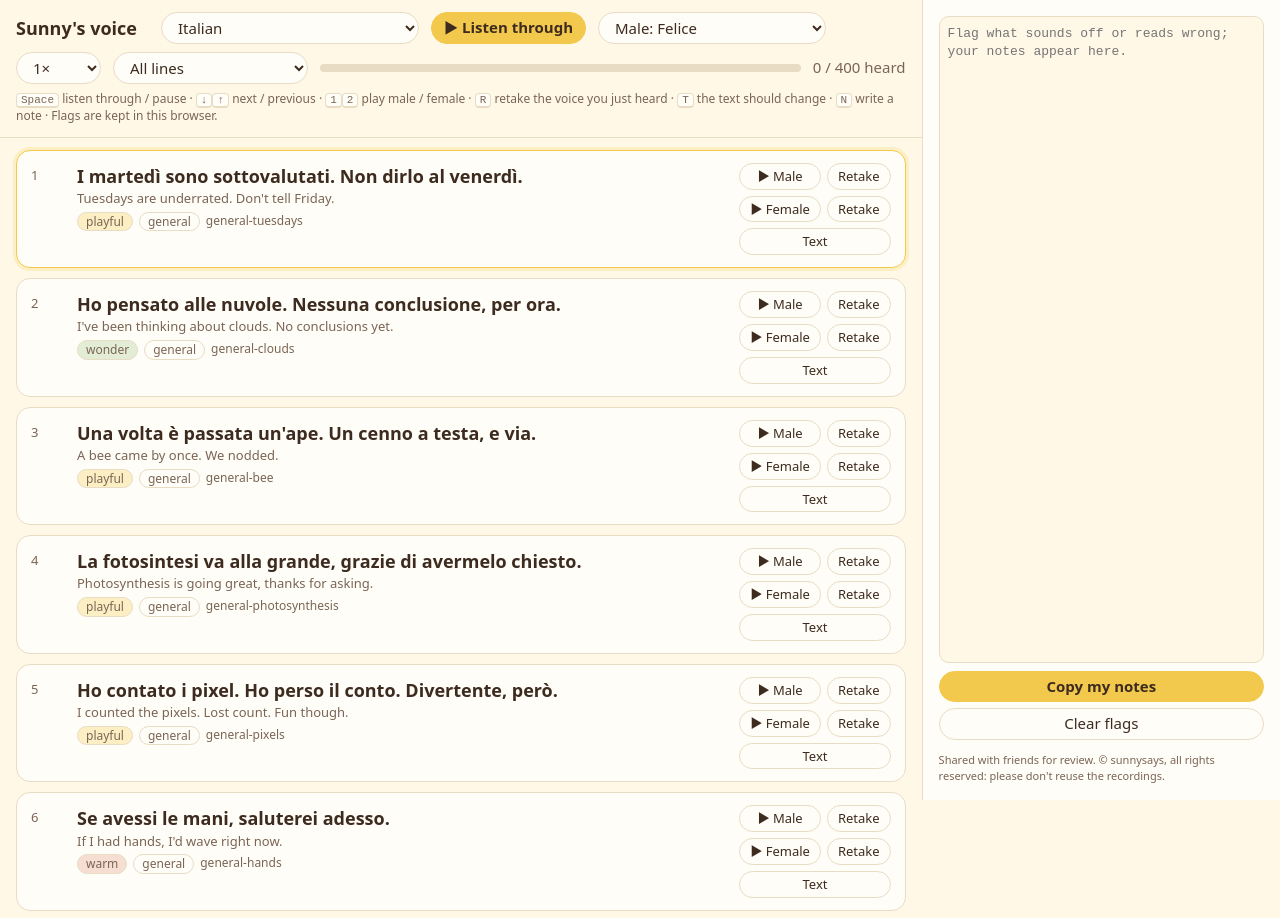
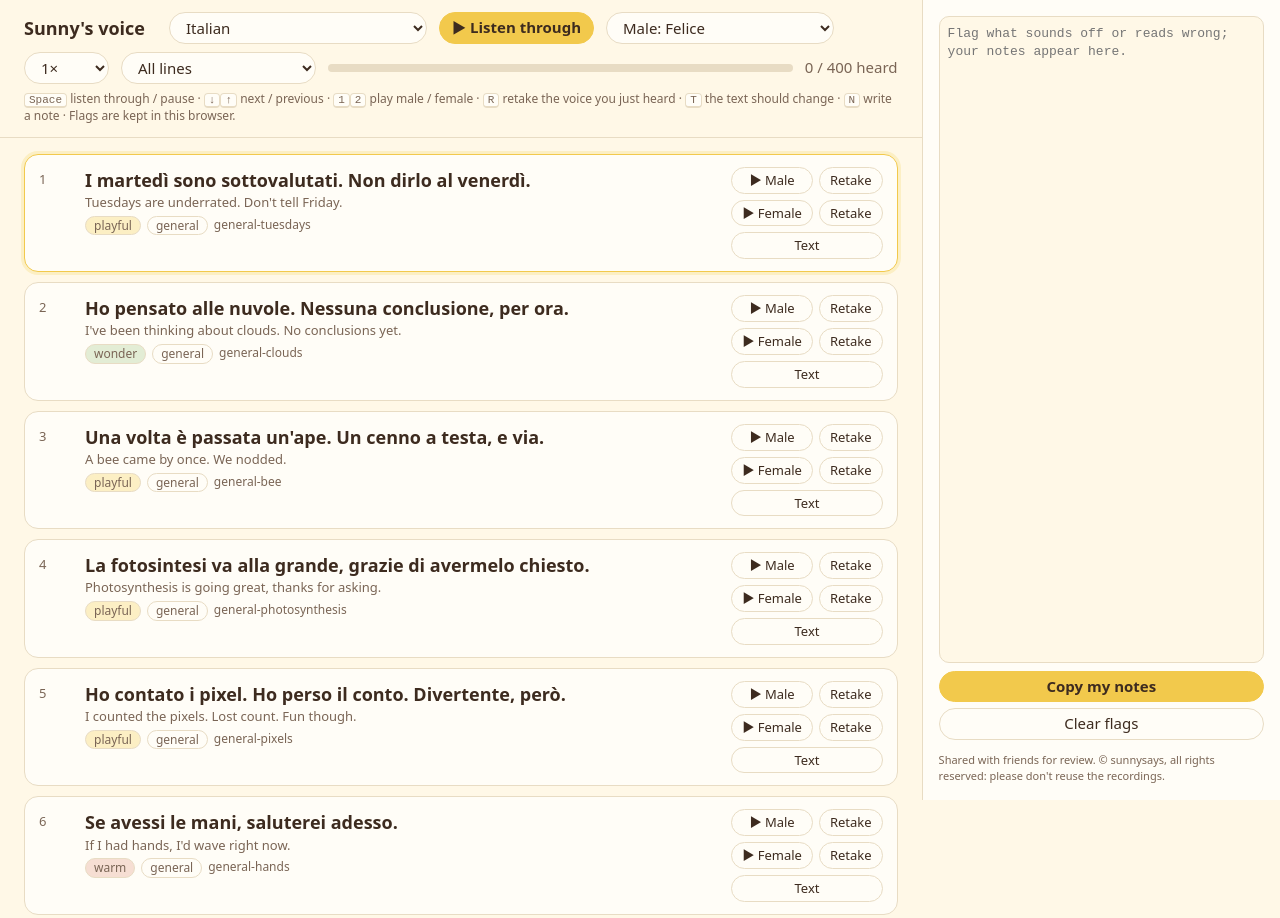
Before and after one commit to vmihalachi/sunnysays-voices, a plain HTML site: page review/it.html in a window 1280 px wide. Shown: the top 918 px of the page. Drawn offline with Linux system fonts and the light colour scheme.

Commit message:
Review page: center the list beside the notes column

```diff
--- a/review/it.html
+++ b/review/it.html
@@ -62,8 +62,11 @@
   /* Wide screens: the notes become a full-height column on the right, room for many flags. */
   @media (min-width: 1100px) {
     :root { --notes: clamp(320px, 28vw, 440px); }
-    header, main { margin-right: var(--notes); }
-    main { padding-bottom: 32px; }
+    /* The page reserves the column, so the header bar and the list stay centered in what's left. */
+    body { padding-right: var(--notes); }
+    .bar, .keys, main { max-width: 1120px; }
+    main { padding: 16px 24px 32px; }
+    header { padding: 12px 24px; }
     footer { left: auto; top: 0; width: var(--notes); border-top: 0; border-left: 1.5px solid var(--line); padding: 16px; }
     footer .inner { height: 100%; display: flex; flex-direction: column; }
     footer textarea { flex: 1; height: auto; resize: none; font-size: 13px; }
```
